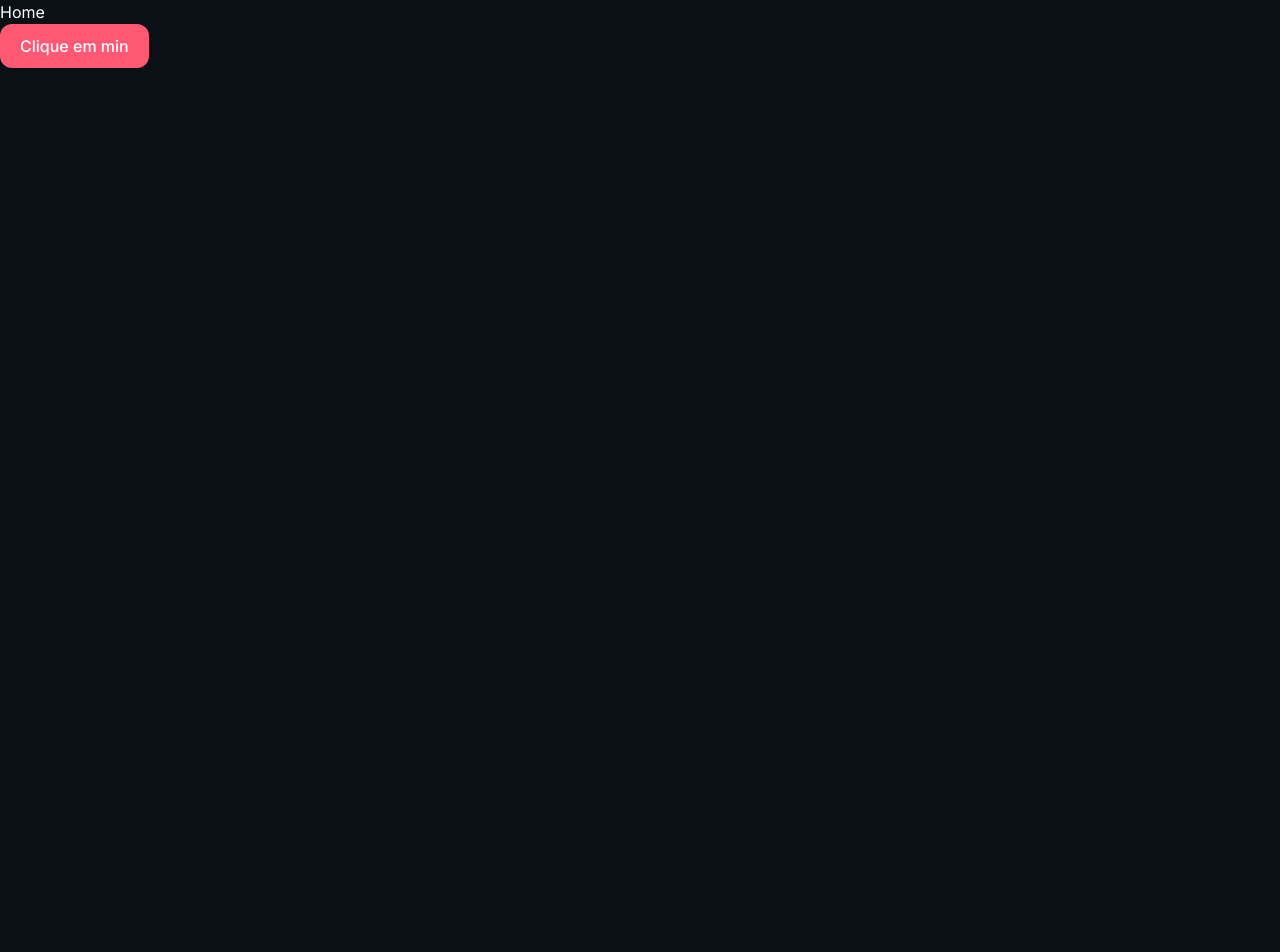
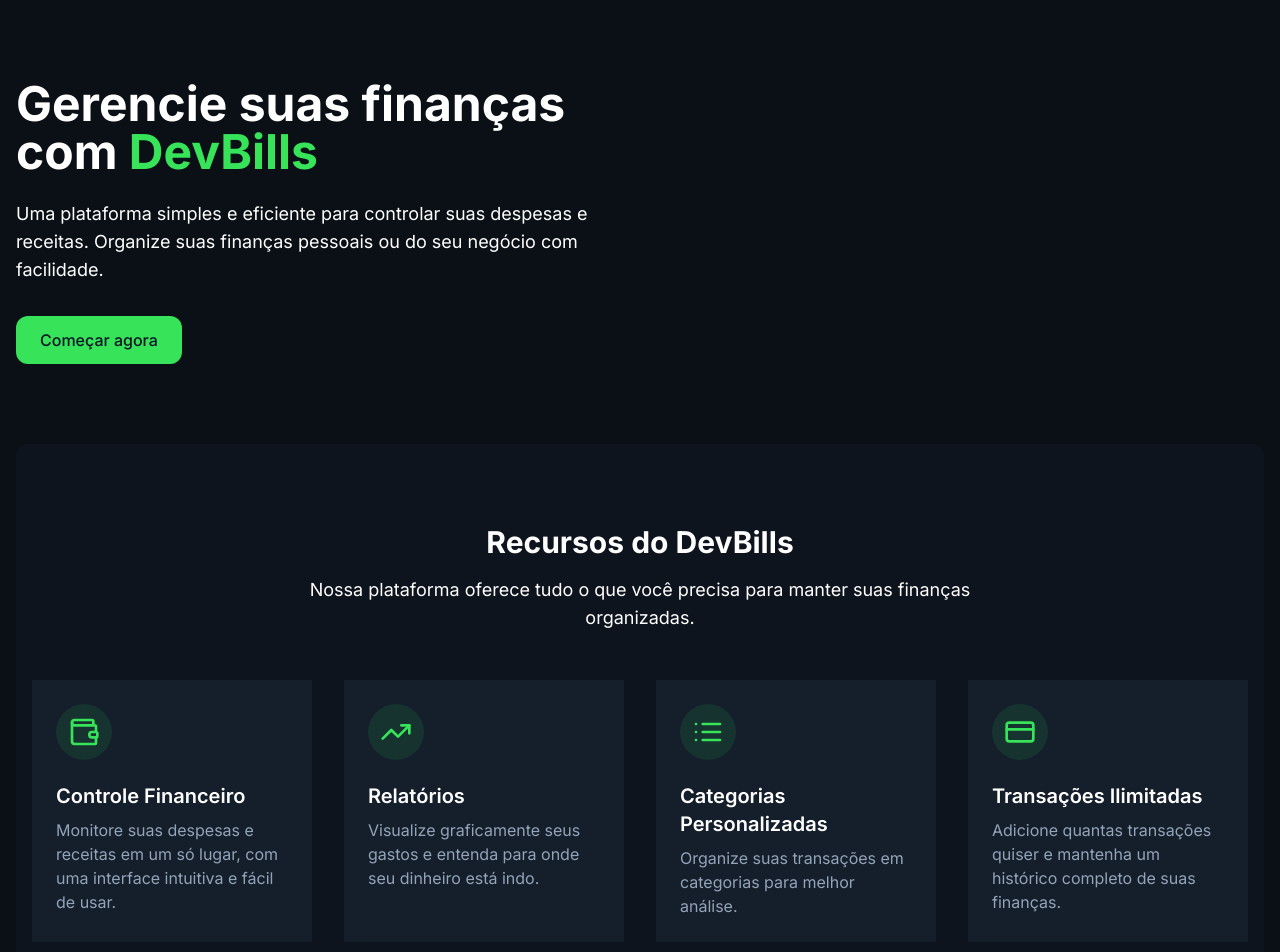
Before and after one commit to Pedro-Balestra/DevBills, a React (Vite) app in the folder interface/: page / in a window 1280 px wide. Shown: the top 952 px of the page. Before the commit the page ends 800 px from the top, so only its background shows below. Built offline with nearby package versions, Linux system fonts and the light colour scheme.

Commit message:
Aula 06 - Continuando a tela de Home

```diff
--- a/interface/package.json
+++ b/interface/package.json
@@ -11,6 +11,7 @@
   },
   "dependencies": {
     "@tailwindcss/vite": "^4.1.11",
+    "lucide-react": "^0.525.0",
     "react": "^19.1.0",
     "react-dom": "^19.1.0",
     "react-router": "^7.7.0",
--- a/interface/src/index.css
+++ b/interface/src/index.css
@@ -34,3 +34,11 @@
 body {
     @apply bg-gray-950 text-gray-50 min-h-screen font-sans antialiased;
 }
+
+.container-app{
+    @apply max-w-7xl m-auto px-4;
+}
+
+.section-app{
+    @apply py-12 md:py-20
+}
--- a/interface/src/pages/Home.tsx
+++ b/interface/src/pages/Home.tsx
@@ -1,10 +1,82 @@
+import { CreditCard, List, TrendingUp, Wallet } from "lucide-react";
+import type { JSX } from "react";
 import { Button } from "../components/Button";
 
+interface Feature {
+    icon: JSX.Element;
+    title: string;
+    description: string;
+}
+
 export const Home = () => {
+
+    const features: ReadonlyArray<Feature> = [
+        {
+            title: 'Controle Financeiro',
+            description:
+                'Monitore suas despesas e receitas em um só lugar, com uma interface intuitiva e fácil de usar.',
+            icon: <Wallet className="w-8 h-8 text-primary-500" />,
+        },
+        {
+            title: 'Relatórios',
+            description:
+                'Visualize graficamente seus gastos e entenda para onde seu dinheiro está indo.',
+            icon: <TrendingUp className="w-8 h-8 text-primary-500" />,
+        },
+        {
+            title: 'Categorias Personalizadas',
+            description:
+                'Organize suas transações em categorias para melhor análise.',
+            icon: <List className="w-8 h-8 text-primary-500" />,
+        },
+        {
+            title: 'Transações Ilimitadas',
+            description:
+                'Adicione quantas transações quiser e mantenha um histórico completo de suas finanças.',
+            icon: <CreditCard className="w-8 h-8 text-primary-500" />,
+        },
+    ]
     return (
-        <div>
-            <h2>Home</h2>
-            <Button variant="danger" >Clique em min</Button>
+        <div className="bg-gray-950 min-h-screen">
+            <div className="container-app">
+                <section className="section-app">
+                    <div className="grid grid-cols-1 md:grid-cols-2 gap-12 items-center">
+                        <div>
+                            <h1 className="text-4xl md:text-5xl font-bold text-white mb-6">Gerencie suas finanças com <span className="text-primary-500">DevBills</span></h1>
+                            <p className="text-lg text-white mb-8">Uma plataforma simples e eficiente para controlar suas despesas e
+                                receitas. Organize suas finanças pessoais ou do seu negócio com
+                                facilidade.</p>
+                            <div className="flex flex-col sm:flex-row space-y-4 sm:space-y-0 sm:space-x-4">
+                                <Button className="text-center px-6 py-3">Começar agora</Button>
+                            </div>
+                        </div>
+                    </div>
+                </section>
+                <section className="section-app bg-gray-900 rounded-xl">
+                    <div className="container-app">
+                        <div className="text-center mb-12">
+                            <h2 className="text-3xl font-bold text-white mb-4">Recursos do DevBills</h2>
+                            <p className="text-lg text-white max-w-2xl mx-auto">
+                                Nossa plataforma oferece tudo o que você precisa para manter suas finanças
+                                organizadas.
+                            </p>
+                        </div>
+                        <div className="grid grid-cols-1 md:grid-cols-2 lg:grid-cols-4 gap-8">
+                            {features.map((feature) => (
+                                <div
+                                    key={feature.title}
+                                    className="bg-gray-800 p-6 rounder-xl hover:shadow-lg">
+                                    <div className="mb-4 bg-primary-500/10 p-3 rounded-full inline-block">
+                                        {feature.icon}
+                                    </div>
+                                    <h3 className="text-xl font-semibold text-white mb-2">{feature.title}</h3>
+                                    <p className="text-gray-400">{feature.description}</p>
+                                </div>
+                            ))}
+                        </div>
+                    </div>
+                </section>
+            </div>
         </div >
     );
 }
```
Also changed, not shown: 1 other file (tests, documents, lock files or other folders).
